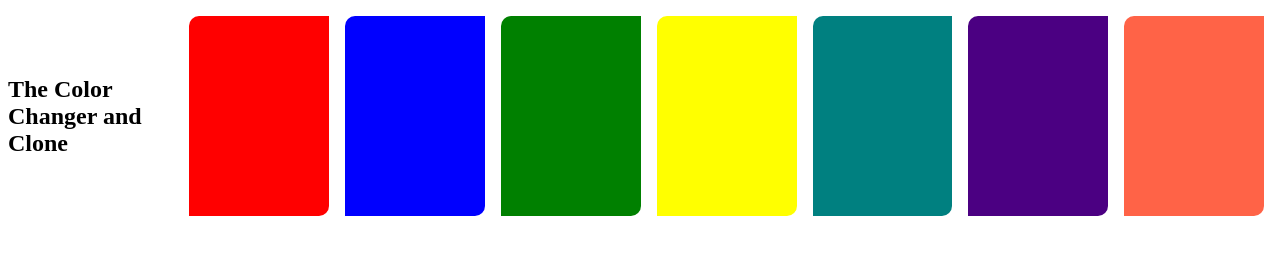
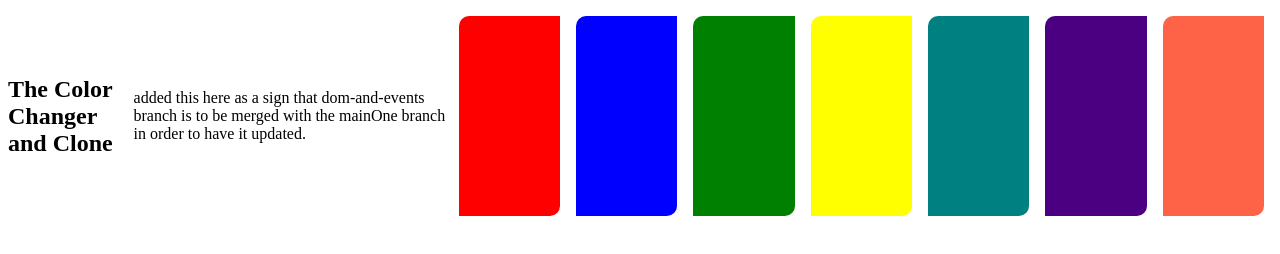
Before and after one commit to olu-folarin/DOM-and-events, a plain HTML site: page heading.html in a window 1280 px wide. Drawn offline with Linux system fonts and the light colour scheme; files whose address does not match are found by name.

Commit message:
merging dom to mainOne

```diff
--- a/heading.html
+++ b/heading.html
@@ -9,6 +9,7 @@
 <body>
   <section id="container">
     <h1>The Color Changer and Clone</h1>
+    <p>added this here as a sign that dom-and-events branch is to be merged with the mainOne branch in order to have it updated.</p>
   </section>
   <script src="/dom events/js/heading.js"></script>
 </body>
```
